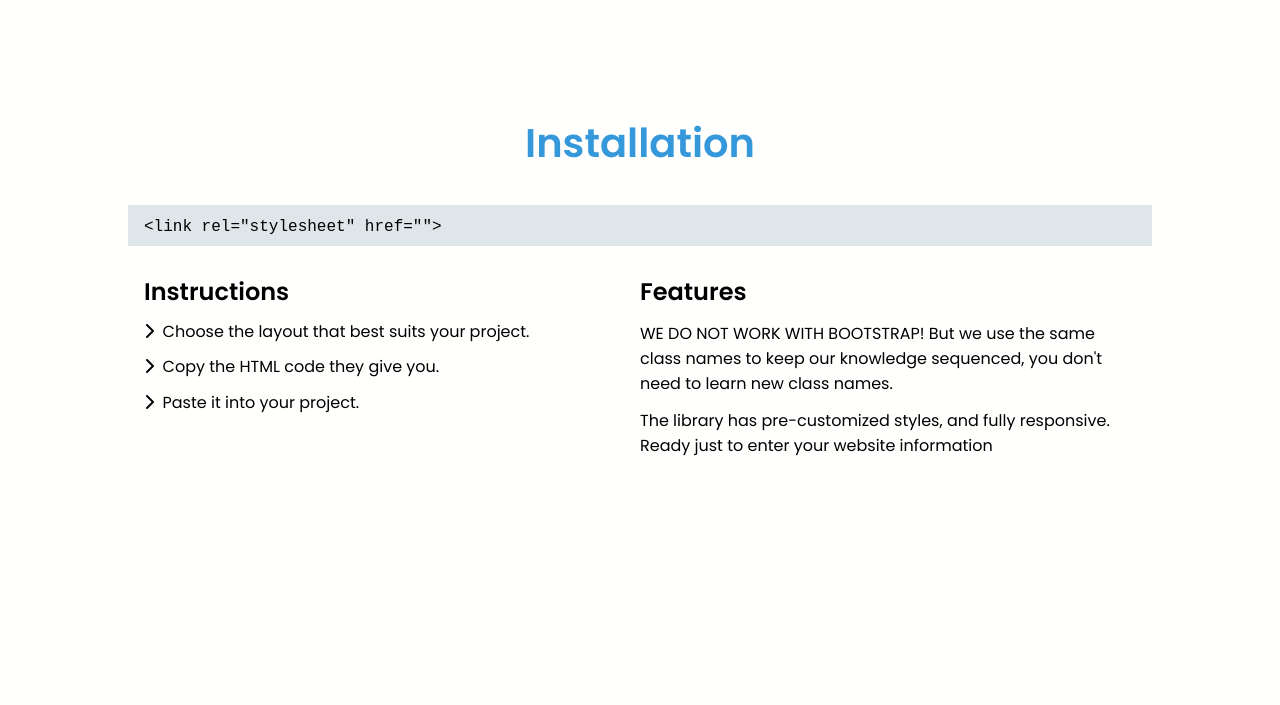
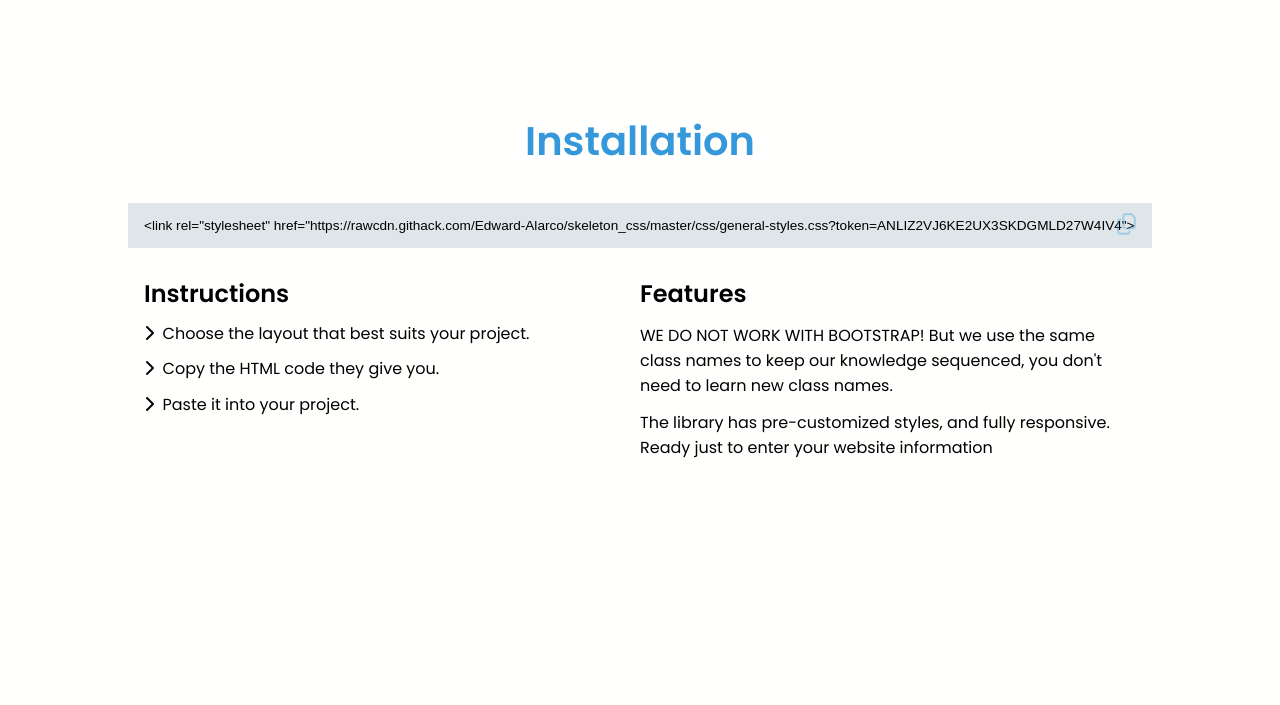
Before and after one commit to Edward-Alarco/skeleton_css, a plain HTML site: page index.html in a window 1280 px wide. Both pictures are taken after a click on the link 39 px from the left and 46 px from the top of the page. Shown: the part 95-800 px from the top of the page. Drawn offline with Linux system fonts and the light colour scheme.

Commit message:
Clipboard 4 Production Link

```diff
--- a/css/main.scss
+++ b/css/main.scss
@@ -150,6 +150,35 @@ section.installation{
             background: #dfe6e9;
             padding: 0.5rem 1rem;
             margin-top: 2rem;
+            position: relative;
+            input[type="text"]{
+                width: 100%;
+                background: none;
+                border: none;
+                font-size: 0.85rem;
+                padding: 7px 0;
+                outline: none;
+            }
+            button{
+                position: absolute;
+                top: 0;
+                right: 0;
+                height: 100%;
+                padding: 0 1rem;
+                cursor: pointer;
+                background: none;
+                border: none;
+                &:hover{
+                    i.far{
+                        color: #3498db;
+                    }
+                }
+                i.far{
+                    font-size: 1.35rem;
+                    cursor: pointer;
+                    color: rgba($color: #3498db, $alpha: 0.35);
+                }
+            }
         }
         .card{
             padding: 1.75rem 1rem;
--- a/index.html
+++ b/index.html
@@ -8,6 +8,13 @@
     <title>Skeleton CSS</title>
 </head>
 <body>
+
+    <!-- DEVELOPMENT LINK -->
+    <!-- https://raw.githack.com/Edward-Alarco/skeleton_css/master/css/general-styles.css?token=ANLIZ2VJ6KE2UX3SKDGMLD27W4IV4 -->
+
+    <!-- PRODUCTION LINK -->
+    <!-- https://rawcdn.githack.com/Edward-Alarco/skeleton_css/master/css/general-styles.css?token=ANLIZ2VJ6KE2UX3SKDGMLD27W4IV4 -->
+
     <section class="main">
         <h2>Skeleton CSS</h2>
         <p>- Mini libreria de secciones pre-construidas customizadas -</p>
@@ -39,9 +46,13 @@
         <div class="container">
             <h2>Installation</h2>
             <div class="script">
-                <code>
-&#60;link rel="stylesheet" href=""&#62;
-                </code>
+                <!-- <code>
+&#60;link rel="stylesheet" href="https://rawcdn.githack.com/Edward-Alarco/skeleton_css/master/css/general-styles.css?token=ANLIZ2VJ6KE2UX3SKDGMLD27W4IV4"&#62;
+                </code> -->
+                <input id="link" type="text" value='&#60;link rel="stylesheet" href="https://rawcdn.githack.com/Edward-Alarco/skeleton_css/master/css/general-styles.css?token=ANLIZ2VJ6KE2UX3SKDGMLD27W4IV4"&#62;'>
+                <button onclick="copyLink();">
+                    <i class="far fa-copy"></i>
+                </button>
             </div>
             <div class="card">
                 <div class="left">
@@ -88,6 +99,10 @@
         </div>
     </section>
 
+    <footer>
+
+    </footer>
+
     <script>
         const button = document.getElementById('btnmodal');
         button.addEventListener('click',function(e){
@@ -102,6 +117,13 @@
             document.getElementById('installation').style.opacity = '0';
             document.getElementById('installation').style.left = '-100%';
         });
+
+        function copyLink(){
+            var link = document.getElementById('link');
+            link.select();
+            link.setSelectionRange(0,9999);
+            document.execCommand('copy');
+        }
     </script>
     <script src="js/modal.js"></script>
     <script src="js/scroll.js"></script>
```
Also changed, not shown: css/main.css, 1 other file.
